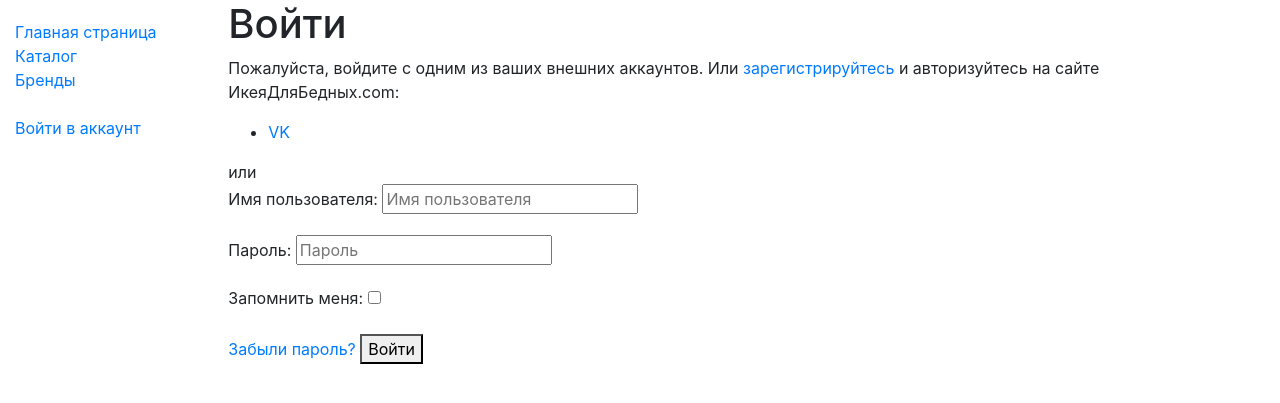
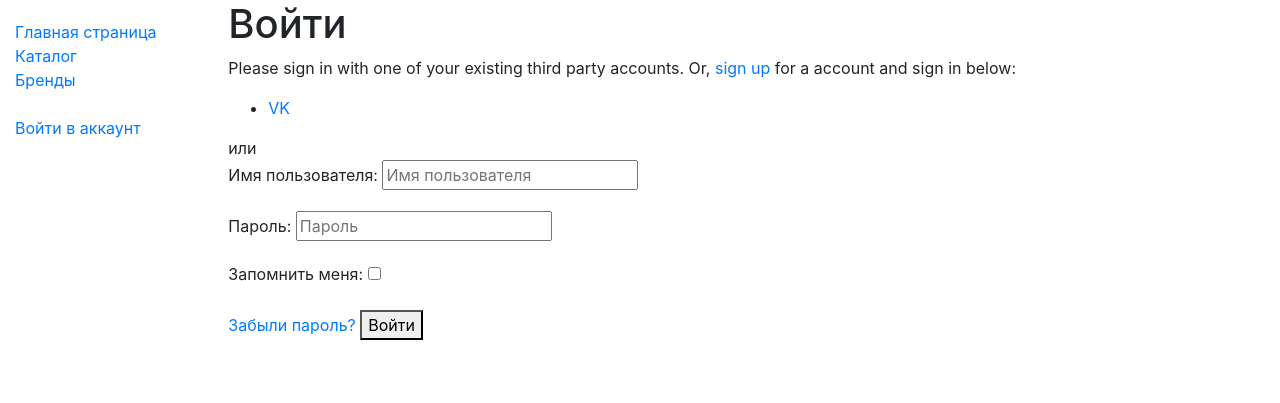
Before and after one commit to dedvnutree/DevOps-Autumn2021, a Django app: page /accounts/login/ in a window 1280 px wide. Shown: the top 403 px of the page. Run offline with Django 3.2, Linux system fonts and the light colour scheme; some libraries are stand-ins or nearby versions.

Commit message:
fix login page

```diff
--- a/templates/account/login.html
+++ b/templates/account/login.html
@@ -12,9 +12,9 @@
 {% get_providers as socialaccount_providers %}
 
 {% if socialaccount_providers %}
-<p>{% blocktrans with site.name as site_name %}Please sign in with one
+<p>{% blocktrans %}Please sign in with one
 of your existing third party accounts. Or, <a href="{{ signup_url }}">sign up</a>
-for a {{ site_name }} account and sign in below:{% endblocktrans %}</p>
+for a  account and sign in below:{% endblocktrans %}</p>
 
 <div class="socialaccount_ballot">
 
```
